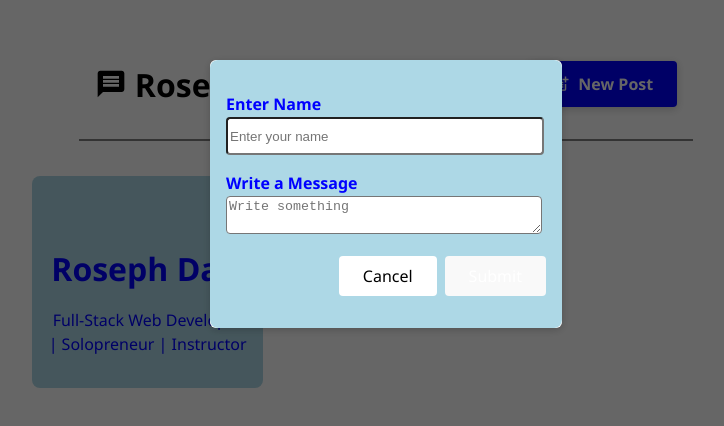
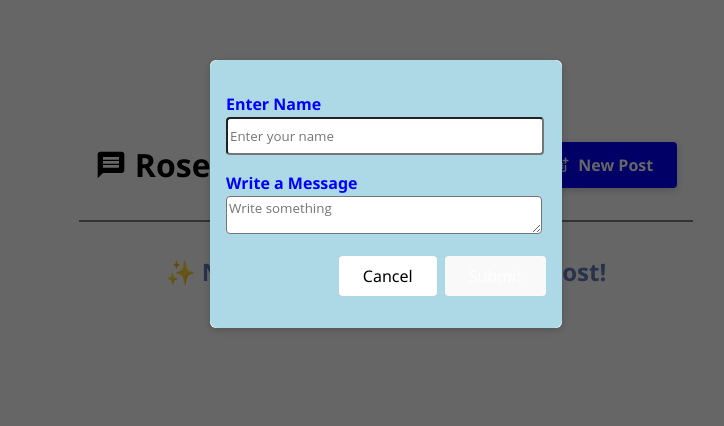
Before and after one commit to rdtungul/react-app1, a React (Vite) app: page / in a window 1280 px wide. Shown: the part 206-632 px from the top of the page, without its empty margins (254-978 px from the left). Built offline with nearby package versions, Linux system fonts and the light colour scheme.

Commit message:
update post content with no data

```diff
--- a/src/components/NewPost.module.css
+++ b/src/components/NewPost.module.css
@@ -19,6 +19,7 @@ textarea, input {
     border-radius: 4px;
     background-color: #ffffff;
     color: black;
+    font-family: 'Open Sans', sans-serif;
 }
 
 .enteredBodyText {
--- a/src/components/PostsList.jsx
+++ b/src/components/PostsList.jsx
@@ -9,9 +9,12 @@ import MainHeader from './MainHeader';
 function PostsList() {
   const [modalIsVisible, setModalIsVisible] = useState(true); // modal on and off state
 
-  const [posts, setPosts] = useState([
-    { id: 1, author: 'Roseph Darl', body: 'Full-Stack Web Developer | Solopreneur | Instructor' },
-  ]);
+  // const [posts, setPosts] = useState([
+  //   { id: 1, author: 'Roseph Darl', body: 'Full-Stack Web Developer | Solopreneur | Instructor' },
+  // ]); // with sample post added automatically
+
+  const [posts, setPosts] = useState('');
+
 
 
   const [deleteTarget, setDeleteTarget] = useState(null); // ✅ store post to delete
```
